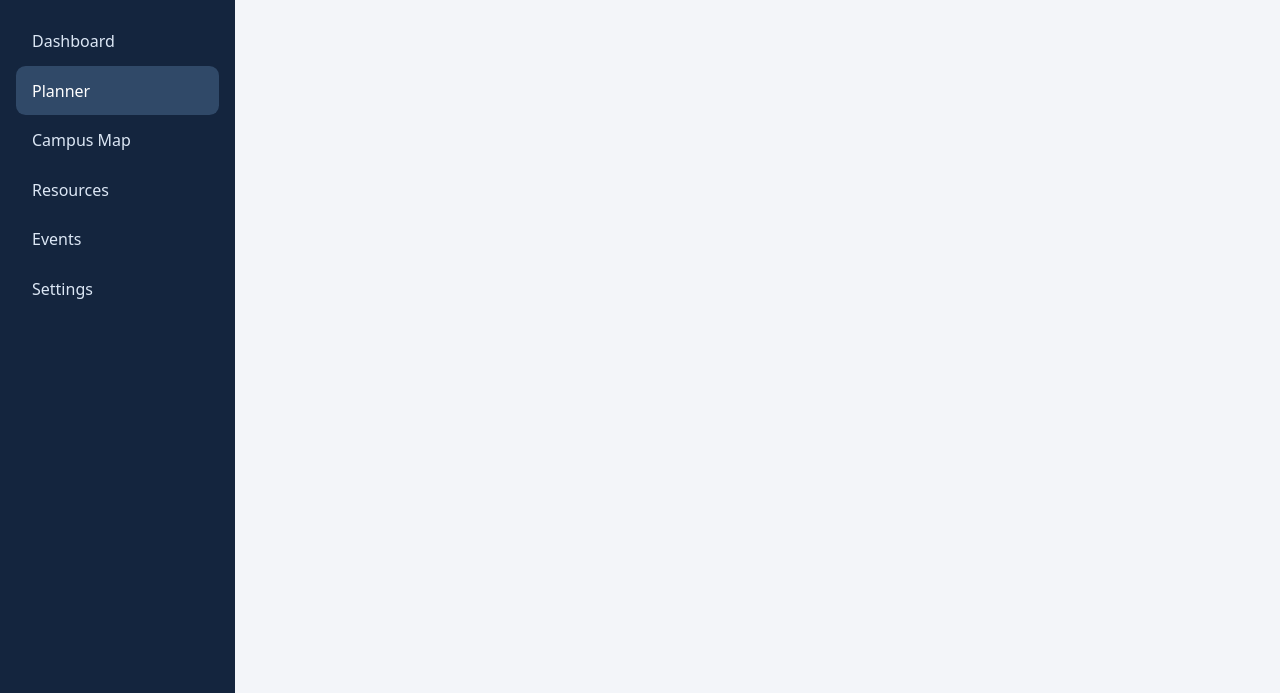
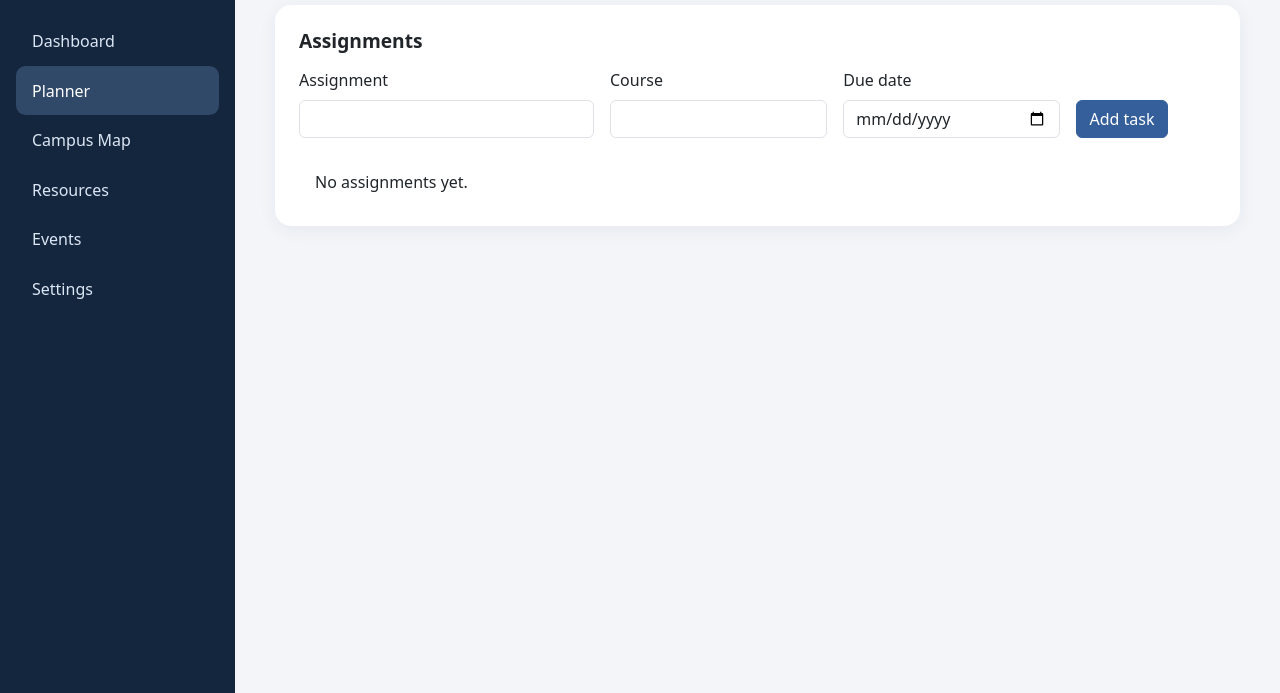
Before and after one commit to NotCXB/CampusHub, a plain HTML site: page planner.html in a window 1280 px wide. Shown: the part 107-800 px from the top of the page. Drawn offline with nearby package versions, Linux system fonts and the light colour scheme.

Commit message:
feat: create academic planner checklist UI

```diff
--- a/planner.html
+++ b/planner.html
@@ -6,5 +6,5 @@
 <a href="map.html">Campus Map</a>
 <a href="resources.html">Resources</a>
 <a href="events.html">Events</a>
-<a href="settings.html">Settings</a></nav></aside><main id="main-content"><h1>Planner</h1></main></div></body>
+<a href="settings.html">Settings</a></nav></aside><main id="main-content"><h1>Academic planner</h1><section class="card"><h2>Assignments</h2><form id="task-form" class="row g-3"><div class="col-md-4"><label for="task-title" class="form-label">Assignment</label><input class="form-control" id="task-title" required maxlength="120"></div><div class="col-md-3"><label for="task-course" class="form-label">Course</label><input class="form-control" id="task-course" required maxlength="80"></div><div class="col-md-3"><label for="task-date" class="form-label">Due date</label><input class="form-control" id="task-date" type="date" required></div><div class="col-md-2 align-self-end"><button class="btn btn-primary" type="submit">Add task</button></div></form><ul id="task-list" class="list-group list-group-flush mt-4"><li class="list-group-item">No assignments yet.</li></ul></section></main></div></body>
 </html>
```
